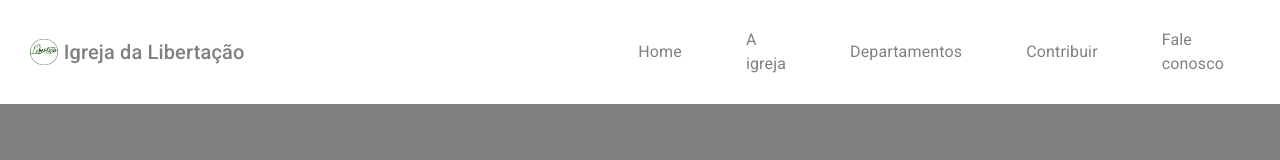
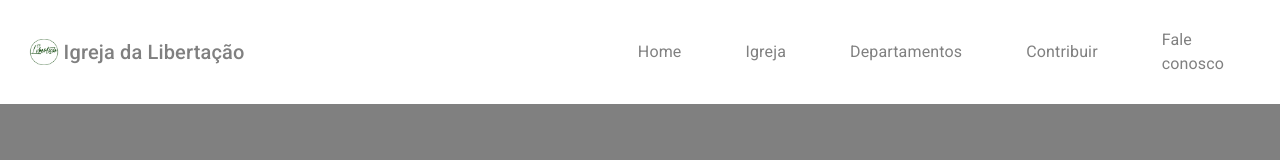
Before and after one commit to alessandradocouto/landing-page-template-reactjs, a React (Create React App) app: page / in a window 1280 px wide. Shown: the top 160 px of the page. Built offline with nearby package versions, Linux system fonts and the light colour scheme.

Commit message:
second commit

```diff
--- a/src/components/Navbar.jsx
+++ b/src/components/Navbar.jsx
@@ -38,7 +38,7 @@ const itemList = [
       to: "/"
     },
     {
-      text: "A igreja",
+      text: "Igreja",
       to: "/about"
     },
     {
```
